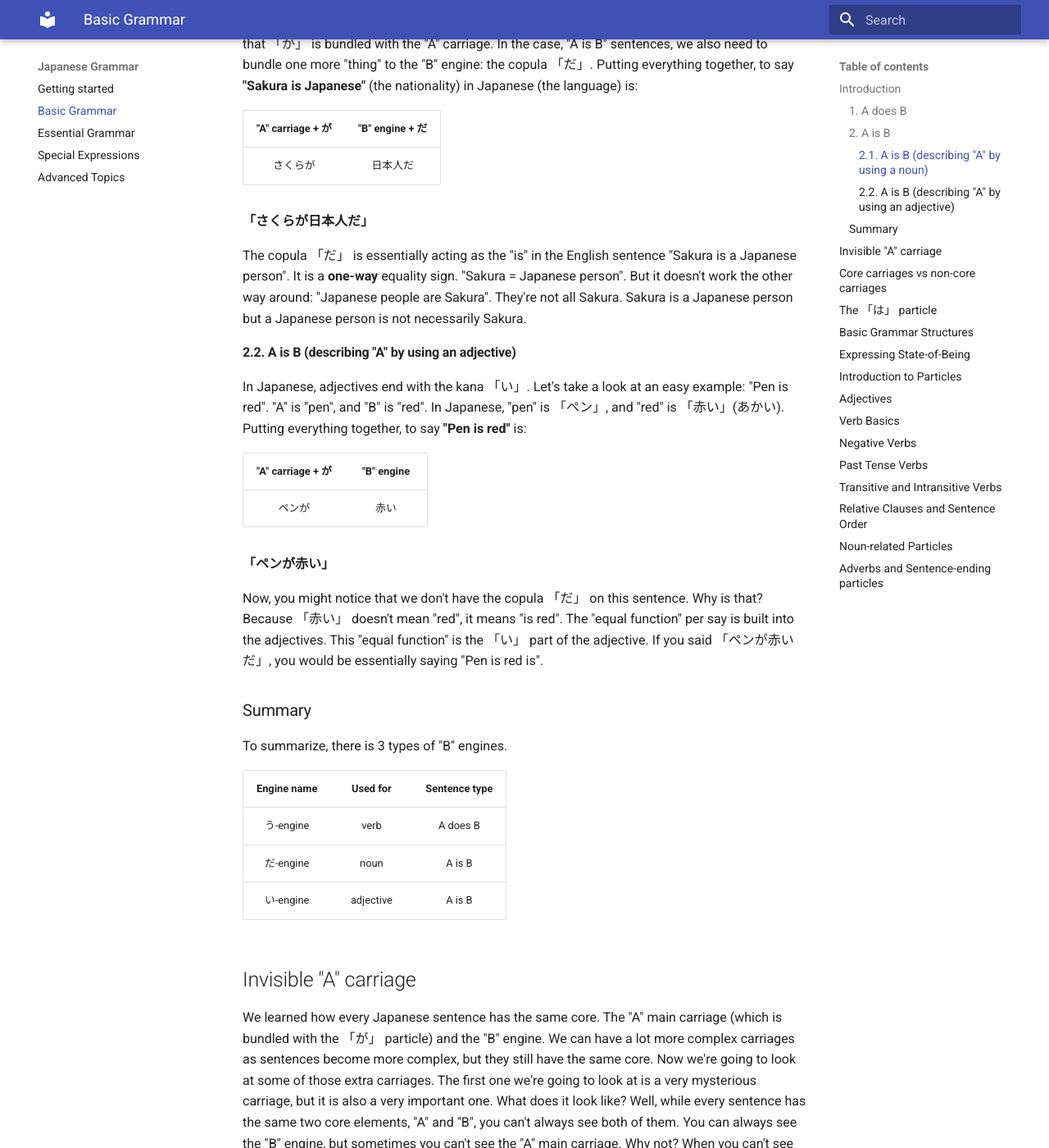
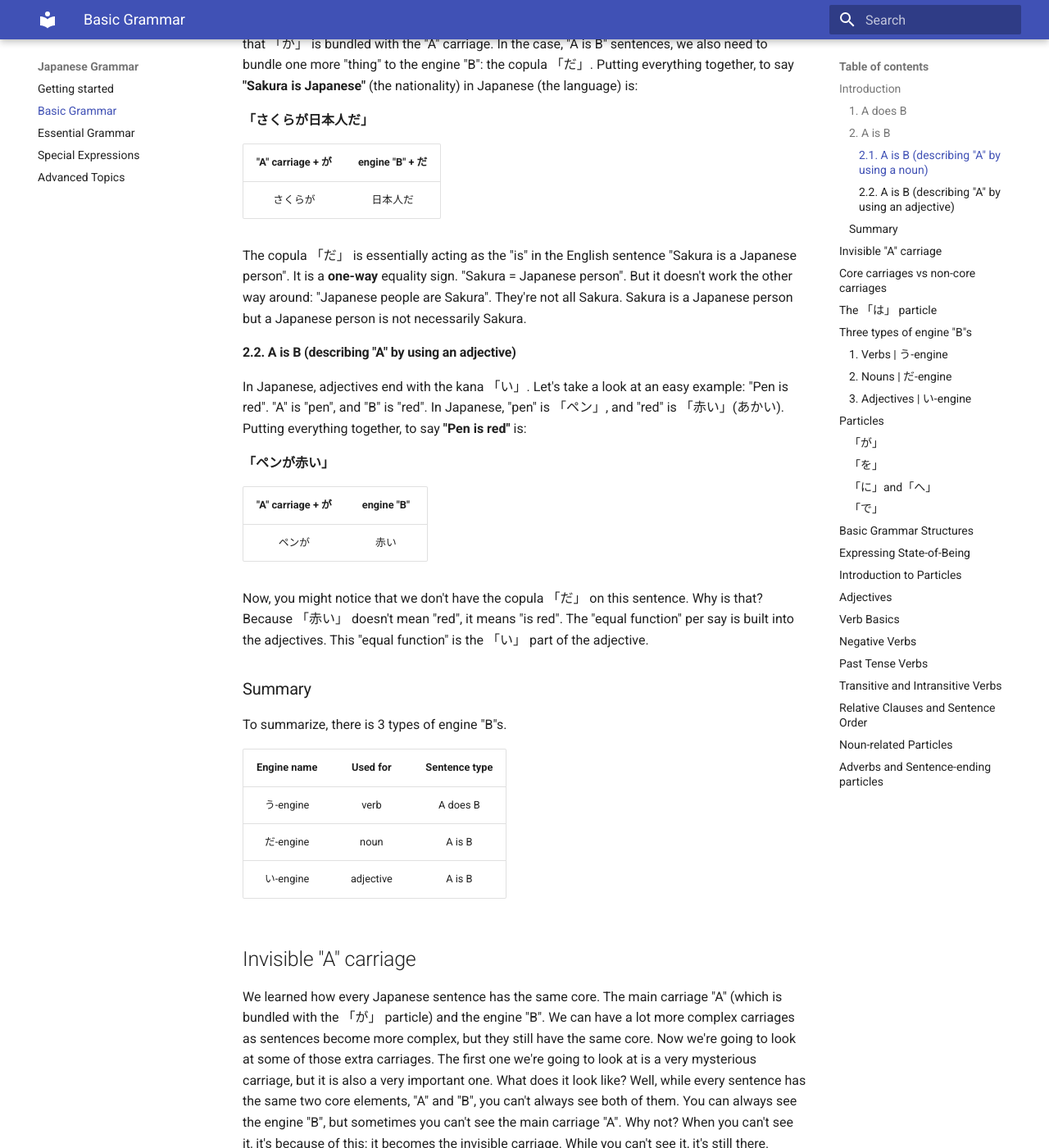
Before and after one commit to wizo06/japanese, an MkDocs documentation site: the page built from docs/1. Basic Grammar.md, in a window 1280 px wide and 1400 px high, scrolled down 1584 px. Shown: the whole window at 82% size. Built offline with MkDocs 1.6.1 and Material for MkDocs 9.7.7, drawn with Linux system fonts in a browser that asks for light colours; some of the changed text lies outside the part shown.

Commit message:
Introduction to particles

```diff
--- a/docs/1. Basic Grammar.md
+++ b/docs/1. Basic Grammar.md
@@ -19,11 +19,11 @@ We can put these into past tense, put them into negative, turn them into questio
 ### 1. A does B
 In Japanese, if we want to say "Sakura walks" (A does B), then "A" is "Sakura" (the main carriage) and "B" is "walks" (the thing she does; the engine of the sentence). In Japanese, "Sakura" is 「さくら」, and "walk" is「歩く」(あるく). Lastly, we need one more thing to make the core Japanese sentence: the 「が」 particle. We will have a more in-depth explanation of particles later on. For now, you just need to know that 「が」 is the center of Japanese grammar. After all, 「が」 is what connects "A" and "B". Putting everything together, to say **"Sakura walks"** in Japanese is:
 
-"A" carriage + が | "B" engine
+**「さくらが歩く」**
+
+"A" carriage + が | engine "B"
 :---: | :---:
 さくら  が | 歩く
-
-**「さくらが歩く」**
 
 In the table above, the particle 「が」 is bundled with the "A" carriage. This is because 「が」 is "marking" the "role" of "Sakura" in the context of the sentence. We will see why this is important in the next section.
 
@@ -31,13 +31,13 @@ In the table above, the particle 「が」 is bundled with the "A" carriage. Thi
 
 #### 2.1. A is B (describing "A" by using a noun)
 
-Let's take a look at "A is B" sentence: "Sakura is Japanese". "A" will be "Sakura" and "B" will be "Japanese" (as in the nationality). In Japanese (language), "Japanese" (nationality)  is 「日本人」(にほんじん). Once again, we need the 「が」 to link "A" and "B" together. We mentioned before that 「が」 is bundled with the "A" carriage. In the case, "A is B" sentences, we also need to bundle one more "thing" to the "B" engine: the copula 「だ」. Putting everything together, to say **"Sakura is Japanese"** (the nationality) in Japanese (the language) is:
+Let's take a look at "A is B" sentence: "Sakura is Japanese". "A" will be "Sakura" and "B" will be "Japanese" (as in the nationality). In Japanese (language), "Japanese" (nationality)  is 「日本人」(にほんじん). Once again, we need the 「が」 to link "A" and "B" together. We mentioned before that 「が」 is bundled with the "A" carriage. In the case, "A is B" sentences, we also need to bundle one more "thing" to the engine "B": the copula 「だ」. Putting everything together, to say **"Sakura is Japanese"** (the nationality) in Japanese (the language) is:
 
-"A" carriage + が | "B" engine + だ
+**「さくらが日本人だ」**
+
+"A" carriage + が | engine "B" + だ
 :---: | :---:
 さくらが | 日本人だ
-
-**「さくらが日本人だ」**
 
 The copula 「だ」 is essentially acting as the "is" in the English sentence "Sakura is a Japanese person". It is a **one-way** equality sign. "Sakura = Japanese person". But it doesn't work the other way around: "Japanese people are Sakura". They're not all Sakura. Sakura is a Japanese person but a Japanese person is not necessarily Sakura.
 
@@ -45,16 +45,16 @@ The copula 「だ」 is essentially acting as the "is" in the English sentence "
 
 In Japanese, adjectives end with the kana 「い」. Let's take a look at an easy example: "Pen is red". "A" is "pen", and "B" is "red". In Japanese, "pen" is 「ペン」, and "red" is 「赤い」(あかい). Putting everything together, to say **"Pen is red"** is:
 
-"A" carriage + が | "B" engine
+**「ペンが赤い」**
+
+"A" carriage + が | engine "B"
 :---: | :---:
 ペンが | 赤い
 
-**「ペンが赤い」**
-
-Now, you might notice that we don't have the copula 「だ」 on this sentence. Why is that? Because 「赤い」 doesn't mean "red", it means "is red". The "equal function" per say is built into the adjectives. This "equal function" is the 「い」 part of the adjective. If you said 「ペンが赤いだ」, you would be essentially saying "Pen is red is".
+Now, you might notice that we don't have the copula 「だ」 on this sentence. Why is that? Because 「赤い」 doesn't mean "red", it means "is red". The "equal function" per say is built into the adjectives. This "equal function" is the 「い」 part of the adjective.
 
 ### Summary
-To summarize, there is 3 types of "B" engines.
+To summarize, there is 3 types of engine "B"s.
 
 Engine name | Used for | Sentence type
 :---: | :---: | :---:
@@ -63,7 +63,7 @@ Engine name | Used for | Sentence type
 い-engine | adjective | A is B
 
 ## Invisible "A" carriage
-We learned how every Japanese sentence has the same core. The "A" main carriage (which is bundled with the 「が」 particle) and the "B" engine. We can have a lot more complex carriages as sentences become more complex, but they still have the same core. Now we're going to look at some of those extra carriages. The first one we're going to look at is a very mysterious carriage, but it is also a very important one. What does it look like? Well, while every sentence has the same two core elements, "A" and "B", you can't always see both of them. You can always see the "B" engine, but sometimes you can't see the "A" main carriage. Why not? When you can't see it, it's because of this: it becomes the invisible carriage. While you can't see it, it's still there. Understanding this is the key to understanding Japanese. So, what is the invisible carriage? In English, the closest equivalent is "it". Let's begin by seeing what "it" does in English. Let's take this sentence as example:
+We learned how every Japanese sentence has the same core. The main carriage "A" (which is bundled with the 「が」 particle) and the engine "B". We can have a lot more complex carriages as sentences become more complex, but they still have the same core. Now we're going to look at some of those extra carriages. The first one we're going to look at is a very mysterious carriage, but it is also a very important one. What does it look like? Well, while every sentence has the same two core elements, "A" and "B", you can't always see both of them. You can always see the engine "B", but sometimes you can't see the main carriage "A". Why not? When you can't see it, it's because of this: it becomes the invisible carriage. While you can't see it, it's still there. Understanding this is the key to understanding Japanese. So, what is the invisible carriage? In English, the closest equivalent is "it". Let's begin by seeing what "it" does in English. Let's take this sentence as example:
 
 **"The ball rolled down the hill. When the ball go to the bottom, the ball hit a sharp stone. The ball was punctured and all the air came out of the ball."**
 
@@ -81,7 +81,7 @@ Now, is that difficult to understand? No, it's not. Because in fact we don't nee
 
 and that means "I am Japanese". So the full sentence is:
 
-"A" carriage + が | "B" engine + だ
+"A" carriage + が | engine "B" + だ
 :---: | :---:
 Ø が | 日本人だ
 
@@ -91,7 +91,7 @@ So this looks as if it only has an engine and no main carriage, but the main car
 
 **「うさぎだ!」**
 
-"A" carriage + が | "B" engine + だ
+"A" carriage + が | engine "B" + だ
 :---: | :---:
 Ø が | うさぎだ!
 
@@ -99,29 +99,29 @@ that means 「Øがうさぎだ!」 - "It is a rabbit!". "It", "that thing we ju
 
 **「土曜日だ」**
 
-"A" carriage + が | "B" engine + だ
+"A" carriage + が | engine "B" + だ
 :---: | :---:
 Ø が | 土曜日だ
 
-I'm saying "It is Saturday". What is "it"? "It" is "today". Or it could mean "tomorrow", or any other meaning, depending on the context. All these sentences are full, complete Japanese sentences, with the 「が」 particle marking the subject - the "A" main carriage - and then there's the engine. But in each of these cases, the main carriage is invisible - but it's still there.
+I'm saying "It is Saturday". What is "it"? "It" is "today". Or it could mean "tomorrow", or any other meaning, depending on the context. All these sentences are full, complete Japanese sentences, with the 「が」 particle marking the subject - the main carriage "A" - and then there's the engine. But in each of these cases, the main carriage is invisible - but it's still there.
 
 This might sound like unecessary emphasis on the fact that the main carriage is still there even though it's invisible, but it will become much more important as sentences become more complex. Without a good understanding of this concept, they're going to start sounding extremely vague and hard to grasp.
 
 ## Core carriages vs non-core carriages
 
-We learned in the introduction section that the core of every Japanese sentence is only composed of two parts: the "A" main carriage" and the "B" engine. Let's try adding non-core carriages to the train. Let's try adding the 「を」 carriage (we will have a more in-depth look at each particle in a later section). This carriage contains one noun, which is bundled with the 「を」 particle. Let's take an example sentence:
+We learned in the introduction section that the core of every Japanese sentence is only composed of two parts: the main carriage "A"" and the engine "B". Let's try adding non-core carriages to the train. Let's try adding the 「を」 carriage (we will have a more in-depth look at each particle in a later section). This carriage contains one noun, which is bundled with the 「を」 particle. Let's take an example sentence:
 
 **「私がケーキを食べた」**
 
-"A" carriage + が | を carriage | "B" engine
+"A" carriage + が | を carriage | engine "B"
 :---: | :---: | :---:
 私が | ケーキを | 食べた
 
-This means "I ate cake". The core of the sentence is "I ate" ("A" carriage + "B" engine). The 「を」 carriage is just telling us more about the engine, i.e. *what I ate*. Now, the interesting thing is that we may often see this being said like this:
+This means "I ate cake". The core of the sentence is "I ate" ("A" carriage + engine "B"). The 「を」 carriage is just telling us more about the engine, i.e. *what I ate*. Now, the interesting thing is that we may often see this being said like this:
 
 **「ケーキを食べた」**
 
-"A" carriage + が | を carriage | "B" engine
+"A" carriage + が | を carriage | engine "B"
 :---: | :---: | :---:
 Ø が | ケーキを | 食べた
 
@@ -129,7 +129,7 @@ As we learned in the previous section, this is another case of the invisible "A"
 
 ## The 「は」 particle
 
-Now that we have a good understanding of what the "core" train of a Japanese sentence is supposed to look like -"A" main carriage + "B" engine-, we're now ready to look at the 「は」 particle and **find out what it does and what it doesn't do**. The 「は」 particle can never be part of the core sentence; it can never be a core carriage. It can't be a non-core carriage either, because those carriages (like the 「を」 carriage) are part of the logical structure of the sentence. A noun that is marked by the 「は」 particle is never part of the logical structure of the sentence. **「は」 is a non-logical particle**. So if 「は」 is not a core carriage nor a non-core carriage, what kind of a carriage is it? Well, it's not a carriage at all. A noun that is marked by 「は」 -to follow our analogy of train and carriages- is more like a **flag**. Why do we depict it as a flag? Because that's what it does. It flags something as the topic of the sentence. It doesn't say anything about it -that's what the logical sentence is there for. 「は」 simply flags the topic. Therefore, the sentence:
+Now that we have a good understanding of what the "core" train of a Japanese sentence is supposed to look like -main carriage "A" + engine "B"-, we're now ready to look at the 「は」 particle and **find out what it does and what it doesn't do**. The 「は」 particle can never be part of the core sentence; it can never be a core carriage. It can't be a non-core carriage either, because those carriages (like the 「を」 carriage) are part of the logical structure of the sentence. A noun that is marked by the 「は」 particle is never part of the logical structure of the sentence. **「は」 is a non-logical particle**. So if 「は」 is not a core carriage nor a non-core carriage, what kind of a carriage is it? Well, it's not a carriage at all. A noun that is marked by 「は」 -to follow our analogy of train and carriages- is more like a **flag**. Why do we depict it as a flag? Because that's what it does. It flags something as the topic of the sentence. It doesn't say anything about it -that's what the logical sentence is there for. 「は」 simply flags the topic. Therefore, the sentence:
 
 **「私は日本人だ」**
 
@@ -141,7 +141,7 @@ literally means "As for me, I am Japanese". To visualize this, here's how it can
   </tr>
   <tr>
     <th style="text-align: center">"A" carriage + が</th>
-    <th style="text-align: center">"B" engine + だ</th>
+    <th style="text-align: center">engine "B" + だ</th>
   </tr>
   <tr>
     <td style="text-align: center">Ø が</td>
@@ -157,7 +157,7 @@ In English, it would be:
   </tr>
   <tr>
     <th style="text-align: center">"A" carriage + が</th>
-    <th style="text-align: center">"B" engine + だ</th>
+    <th style="text-align: center">engine "B" + だ</th>
   </tr>
   <tr>
     <td style="text-align: center">I</td>
@@ -185,7 +185,7 @@ The joke is that friend A has literally said "I am an eel". After all, if 「私
   </tr>
   <tr>
     <th style="text-align: center">"A" carriage + が</th>
-    <th style="text-align: center">"B" engine + だ</th>
+    <th style="text-align: center">engine "B" + だ</th>
   </tr>
   <tr>
     <td style="text-align: center">Ø が</td>
@@ -201,7 +201,7 @@ The joke is that friend A has literally said "I am an eel". After all, if 「私
   </tr>
   <tr>
     <th style="text-align: center">"A" carriage + が</th>
-    <th style="text-align: center">"B" engine + だ</th>
+    <th style="text-align: center">engine "B" + だ</th>
   </tr>
   <tr>
     <td style="text-align: center">Ø が</td>
@@ -219,7 +219,7 @@ Note: 「投げる」(なげる) means "throw"
 
 **「私がボールを投げる」**
 
-"A" main carriage + 「が」 | 「を」 carriage | "B" engine
+main carriage "A" + 「が」 | 「を」 carriage | engine "B"
 :---: | :---: | :---:
 私が | ボールを | 投げる
 
@@ -227,15 +227,15 @@ This sentence means "I throw a ball". The core sentence ("A" and "B") is "I thro
 
 **「私がボールをさくらに投げる」**
 
-"A" main carriage + 「が」 | 「を」 carriage | 「に」 carriage | "B" engine
+main carriage "A" + 「が」 | 「を」 carriage | 「に」 carriage | engine "B"
 :---: | :---: | :---: | :---:
 私が | ボールを | さくらに | 投げる
 
-This sentence means "I throw a ball at Sakura" or "I throw a ball to Sakura". All three particles in this sentence -「が」,「を」and「に」tell us what is happening to each word that it's attached to. **The order of the carriages doesn't really matter as long as the "B" engine is at the end**. What matters is that the particles is attached to the correct word. It is perfectly valid to say:
+This sentence means "I throw a ball at Sakura" or "I throw a ball to Sakura". All three particles in this sentence -「が」,「を」and「に」tell us what is happening to each word that it's attached to. **The order of the carriages doesn't really matter as long as the engine "B" is at the end**. What matters is that the particles is attached to the correct word. It is perfectly valid to say:
 
 **「私がさくらにボールを投げる」**
 
-"A" main carriage + 「が」 | 「に」 carriage | 「を」 carriage | "B" engine
+main carriage "A" + 「が」 | 「に」 carriage | 「を」 carriage | engine "B"
 :---: | :---: | :---: | :---:
 私が | さくらに | ボールを | 投げる
 
@@ -243,7 +243,7 @@ and it means exactly the same thing as the previous sentence. **However if I cha
 
 **「私にボールをさくらが投げる」**
 
-「に」 carriage | 「を」 carriage | "A" main carriage + 「が」 | "B" engine
+「に」 carriage | 「を」 carriage | main carriage "A" + 「が」 | engine "B"
 :---: | :---: | :---: | :---:
 私に | ボールを | さくらが | 投げる
 
@@ -251,7 +251,7 @@ This sentence means "Sakura throws the ball at me" or "Sakura throws the ball to
 
 **「ボールが私にさくらを投げる」**
 
-"A" main carriage + 「が」 | 「に」 carriage | 「を」 carriage | "B" engine
+main carriage "A" + 「が」 | 「に」 carriage | 「を」 carriage | engine "B"
 :---: | :---: | :---: | :---:
 ボールが | 私に | さくらを | 投げる
 
@@ -267,7 +267,7 @@ This sentence means "The ball throws Sakura at me". Now let's introduce the 「
     <th style="text-align: center">"A" carriage + が</th>
     <th style="text-align: center">「に」 carriage</th>
     <th style="text-align: center">「を」 carriage</th>
-    <th style="text-align: center">"B" engine</th>
+    <th style="text-align: center">engine "B"</th>
   </tr>
   <tr>
     <td style="text-align: center">Ø が</td>
@@ -289,7 +289,7 @@ This means "As for me, I throw the ball at Sakura". Now let's give the 「は」
     <th style="text-align: center">"A" carriage + が</th>
     <th style="text-align: center">「に」 carriage</th>
     <th style="text-align: center">「を」 carriage</th>
-    <th style="text-align: center">"B" engine</th>
+    <th style="text-align: center">engine "B"</th>
   </tr>
   <tr>
     <td style="text-align: center">私が</td>
@@ -300,6 +300,101 @@ This means "As for me, I throw the ball at Sakura". Now let's give the 「は」
 </table>
 
 This means "As for the ball, I throw it at Sakura". Notice how the logical meaning of the sentence doesn't change at all. That is because the 「は」 particle is a non-logical one, as it was explained before. **It is important to note that giving the 「は」 flag to either of the carriages can change the nuance of the sentence**, but we will have a deeper look at this in a later section.
+
+## Three types of engine "B"s
+
+As we discussed in the introduction section, there are 3 types of engine "B"s in our train analogy. These are:
+
+Engine name | Used for | Sentence type
+:---: | :---: | :---:
+う-engine | verb | A does B
+だ-engine | noun | A is B
+い-engine | adjective | A is B
+
+Let's have a deeper look at each engine.
+
+### 1. Verbs | う-engine
+
+Let's start by looking at verbs in the "dictionary form" or "plain form". Verbs can be divided into two categories: __*ru-verbs*__ (also known as 一段(いちだん)) and __*u-verbs*__ (also known as 五段(ごだん)). All *ru-verbs* end in 「る」, while *u-verbs* can end in any kana with the *u-vowel* 「う」, including 「る」. Therefore, if a verb does **not** end in 「る」then it must be an *u-verb*.
+
+*Side note: Notice that all verbs in the "dictionary form" end with an「う」u-vowel sound. Hence the name of this engine: the う-engine.*
+
+Quick tip: For verbs ending in 「る」, if the vowel sound preceding the 「る」 is an /a/, /u/ or /o/ vowel sound, it will **always** be an *u-verb*. Otherwise, if it is /i/ or /e/, it will be a *ru-verb* **in most cases**. If you're unsure which category a verb falls into, you can verify with most dictionaries.
+
+In other words, *ru-verbs* can look like
+
+- **〜る**
+
+while *u-verbs* can look like
+
+- **〜く**
+- **〜す**
+- **〜つ**
+- **〜ぬ**
+- **〜ふ**
+- **〜む**
+- **〜る**
+- **〜ぐ**
+- **〜ぶ**
+- **〜ぷ**
+
+Example of ru-verbs | Example of u-verbs
+:---: | :---:
+⾷べる | 分かる
+⾒る | 話す
+寝る | 聞く
+起きる | 泳ぐ
+考える | 遊ぶ
+教える | 待つ
+出る | 買う
+いる | ある
+着る | 死ぬ
+
+**There are two verbs that are considered as irregular: 「する」and「来る」.** The reason is that these two verbs do not conjugate in quite the same way as the other two categories do.
+
+### 2. Nouns | だ-engine
+
+The 「だ」 copula. It attaches to a noun, to describe the main carriage "A". It is a *one-way* equality sign. Meaning "A" is "B", but "B" is not necessarily "A". In other words, "A" belongs to the set "B".
+
+Note: 沙織（さおり） is a female name.
+声優（せいゆう） means voice actor/actress.
+
+**「沙織が声優だ」**
+*Saori is a voice actress*
+
+In this example, the 「だ」 copula is attached to 「声優」, and it is describing the main carriage "A", which is 「沙織」. "Saori is a voice actress" but not all voice actresses are Saori. This is the one-way equality property of the 「だ」 copula.
+
+### 3. Adjectives | い-engine
+
+We call this engine the い-engine because all adjectives in Japanese end with the kana 「い」.
+
+**「ペンが赤い」**
+
+"A" carriage + が | engine "B"
+:---: | :---:
+ペンが | 赤い
+
+*Pen is red*
+
+As we learned in a previous section, we don't need the 「だ」 copula here because the 「い」 part of the adjective already serves the function of "one-way equality". In other words, 「赤い」 doesn't mean "red", it means "is red".
+
+## Particles
+
+Particles are one or more hiragana characters that attach to the end of a word to define the grammatical function of that word in the sentence. Using the correct particles is very important because the meaning of a sentence can completely change just by changing the particles. For example, the sentence "Eat fish." can become "The fish eats." simply by changing one particle.
+
+As we learned in a previous section, there are **logical** particles and there are **non-logical** particles. There are also other particles that we're going to call them as **a-logical**. These are neither logical nor non-logical, and we will learn more about this later on.
+
+The non-logical particles are 「は」 and 「も」. They do not change the meaning of the sentence (hence non-logical), they just simply mark the topic of the sentence.
+
+The logical particles are 「が」、「を」、「に」、「へ」and「で」.
+
+### 「が」
+
+### 「を」
+
+### 「に」and「へ」
+
+### 「で」
 
 ## Basic Grammar Structures
 
```
Also changed, not shown: docs/index.md (+6 -2 lines).
